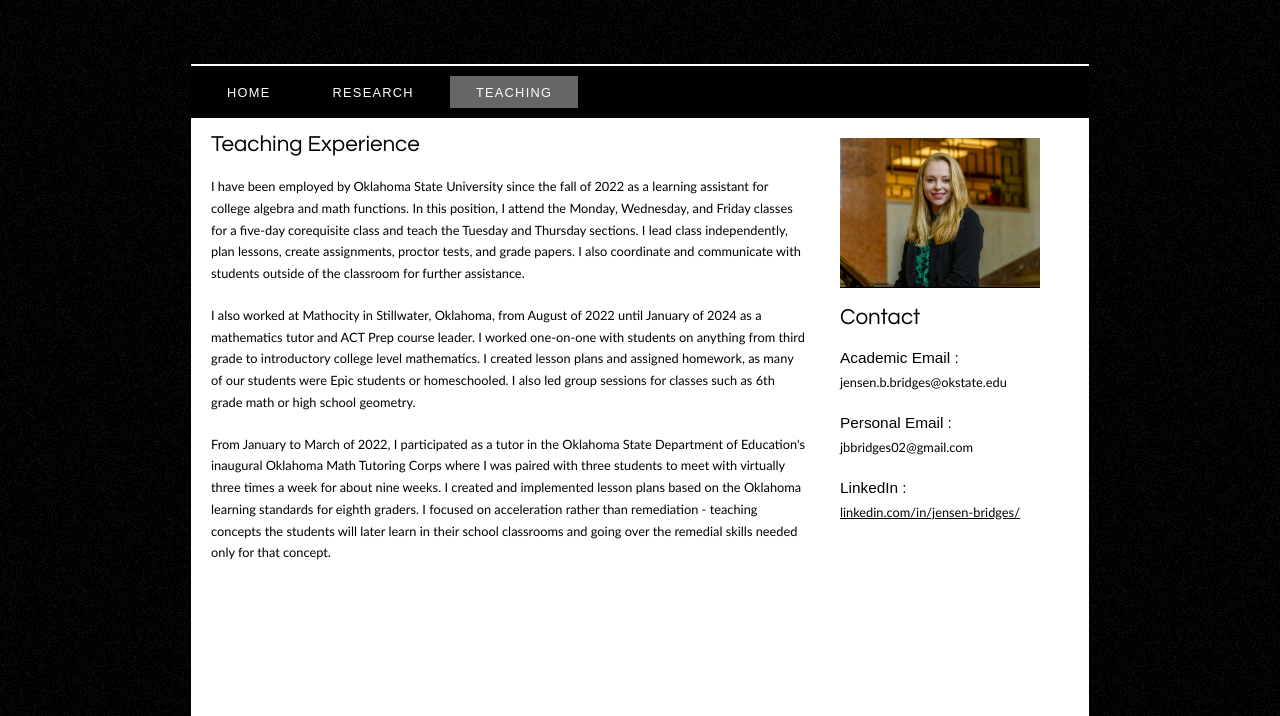
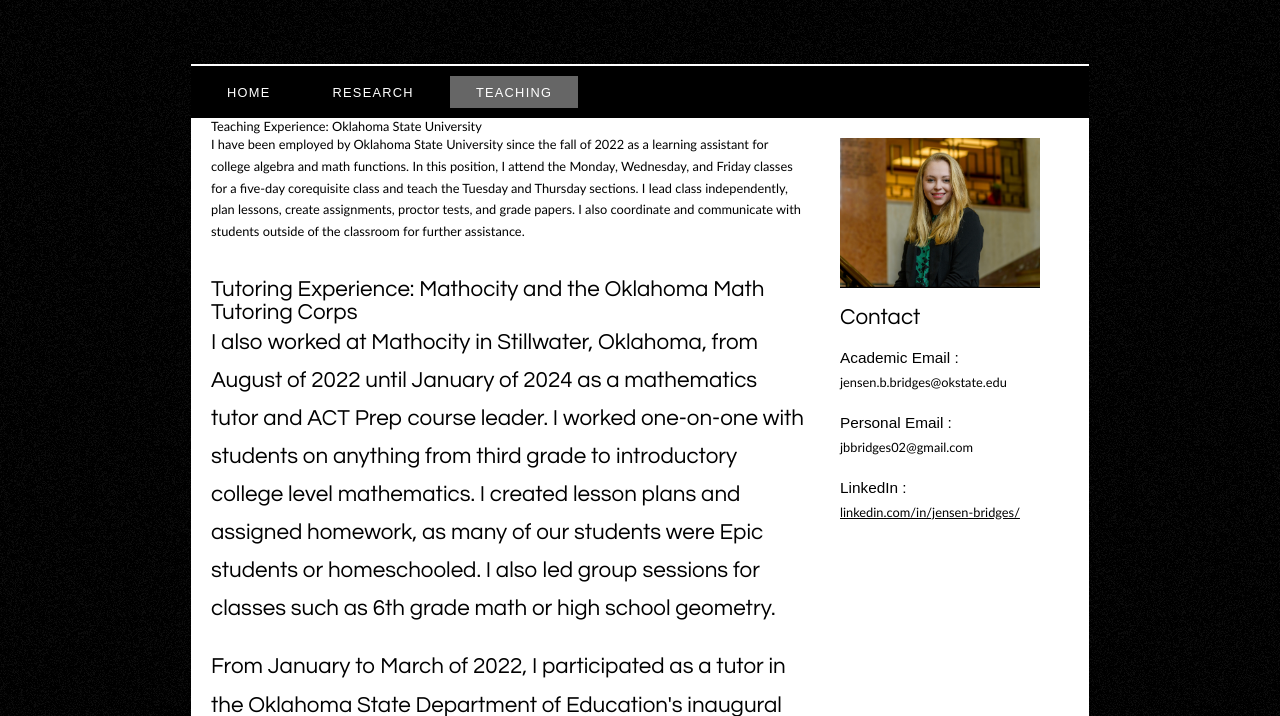
Before and after one commit to jensenbridges/jensenbridges.github.io, a plain HTML site: page page.html in a window 1280 px wide. Shown: the part 84-800 px from the top of the page. Drawn offline with Linux system fonts and the light colour scheme.

Commit message:
Update page.html

```diff
--- a/page.html
+++ b/page.html
@@ -47,10 +47,11 @@
       </div >
       <div id="content">
         <!-- insert the page content here -->
-        <h1>Teaching Experience</h1>
+        </h1>Teaching Experience: Oklahoma State University</h1>
         <p>I have been employed by Oklahoma State University since the fall of 2022 as a learning assistant for college algebra and math functions. In this position, I attend the Monday, Wednesday, and Friday classes for a five-day corequisite class and teach the Tuesday and Thursday sections. I lead class independently, plan lessons, create assignments, proctor tests, and grade papers. I also coordinate and communicate with students outside of the classroom for further assistance.</p>
-		<p>I also worked at Mathocity in Stillwater, Oklahoma, from August of 2022 until January of 2024 as a mathematics tutor and ACT Prep course leader. I worked one-on-one with students on anything from third grade to introductory college level mathematics. I created lesson plans and assigned homework, as many of our students were Epic students or homeschooled. I also led group sessions for classes such as 6th grade math or high school geometry.
-		<p>From January to March of 2022, I participated as a tutor in the Oklahoma State Department of Education's inaugural Oklahoma Math Tutoring Corps where I was paired with three students to meet with virtually three times a week for about nine weeks. I created and implemented lesson plans based on the Oklahoma learning standards for eighth graders. I focused on acceleration rather than remediation - teaching concepts the students will later learn in their school classrooms and going over the remedial skills needed only for that concept.
+	<h2>Tutoring Experience: Mathocity and the Oklahoma Math Tutoring Corps
+	<p>I also worked at Mathocity in Stillwater, Oklahoma, from August of 2022 until January of 2024 as a mathematics tutor and ACT Prep course leader. I worked one-on-one with students on anything from third grade to introductory college level mathematics. I created lesson plans and assigned homework, as many of our students were Epic students or homeschooled. I also led group sessions for classes such as 6th grade math or high school geometry.
+	<p>From January to March of 2022, I participated as a tutor in the Oklahoma State Department of Education's inaugural Oklahoma Math Tutoring Corps where I was paired with three students to meet with virtually three times a week for about nine weeks. I created and implemented lesson plans based on the Oklahoma learning standards for eighth graders. I focused on acceleration rather than remediation - teaching concepts the students will later learn in their school classrooms and going over the remedial skills needed only for that concept.
       </div>
       </div>
     </div>
```
